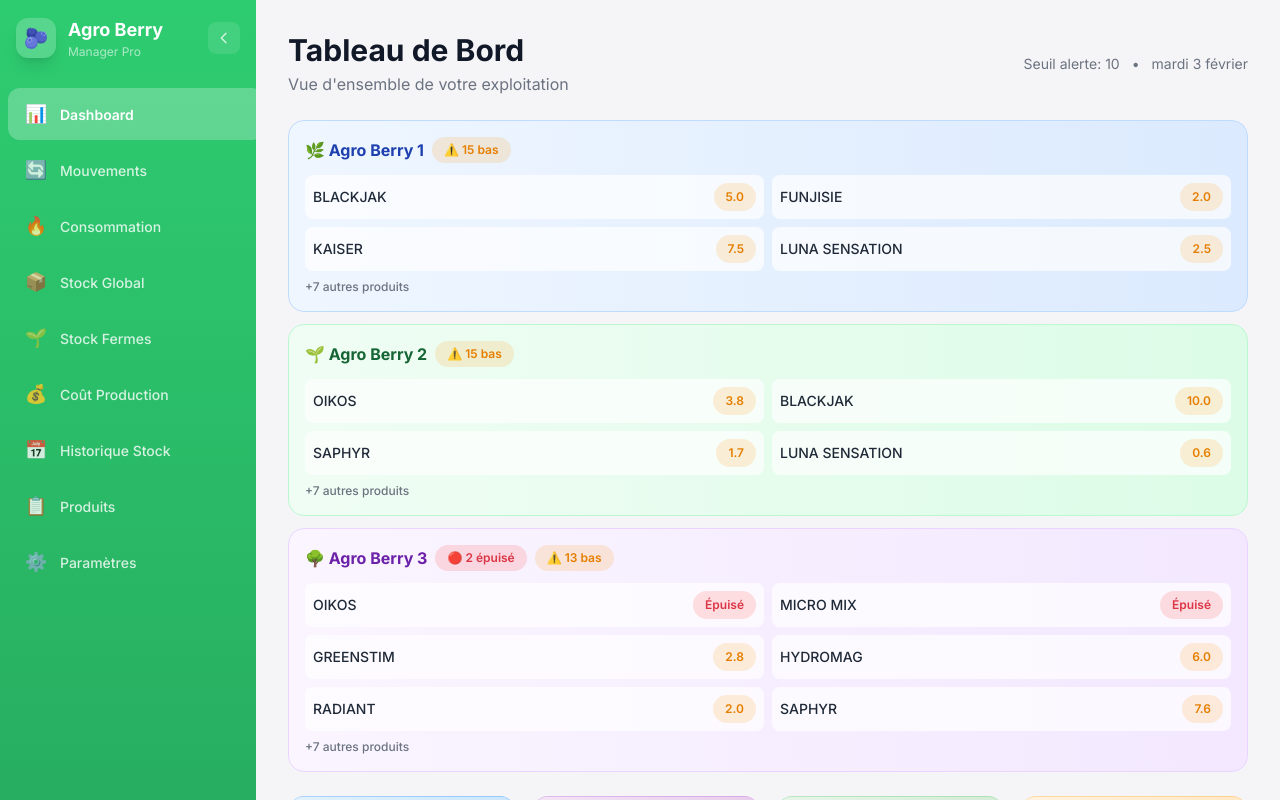
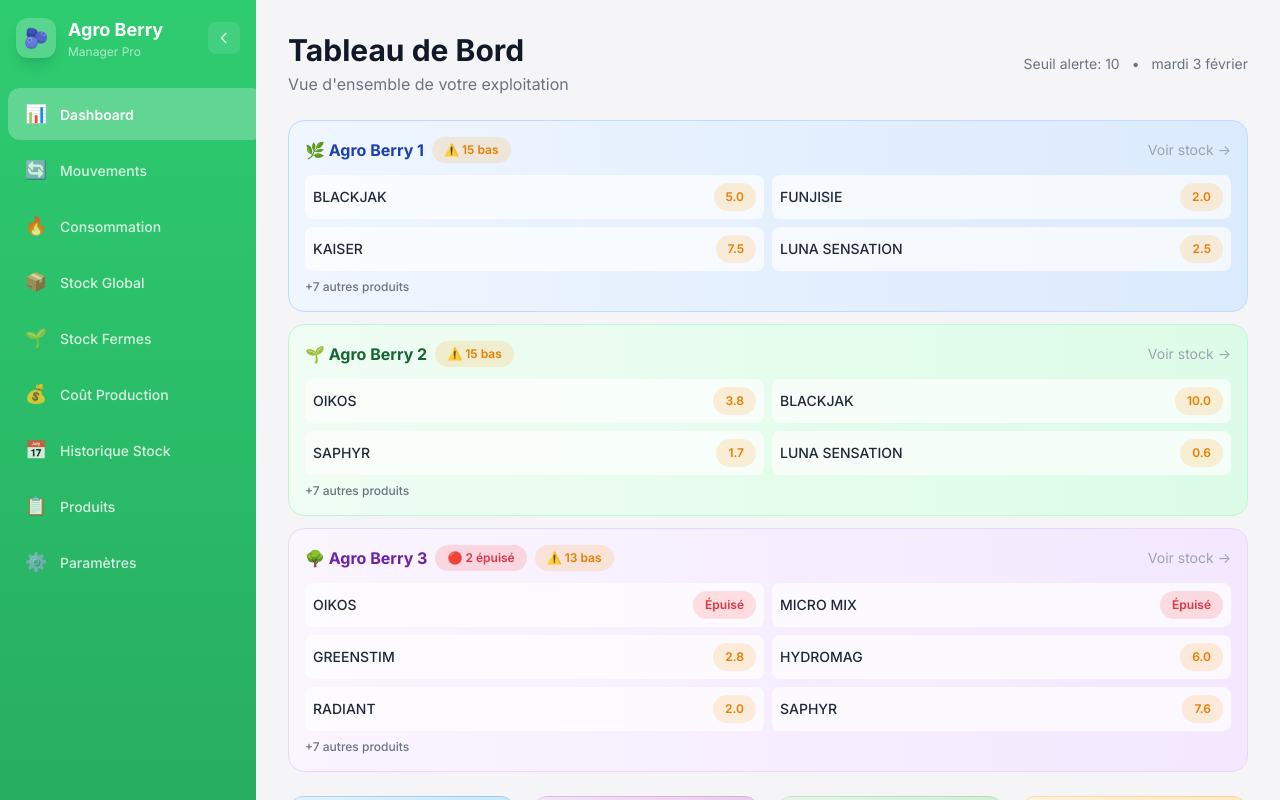
Before and after one commit to ahmedechennoufi/agro-berry-manager, a React (Vite) app: page / in a window 1280 px wide. Built offline with nearby package versions, Linux system fonts and the light colour scheme.

Commit message:
v5.4 - Alert cards clickable → Stock Fermes

```diff
--- a/src/App.jsx
+++ b/src/App.jsx
@@ -92,11 +92,17 @@ function App() {
   };
 
   const readOnly = isReadOnly();
+  const [initialFarm, setInitialFarm] = useState(null);
+
+  const navigateToFarm = (farmId) => {
+    setInitialFarm(farmId);
+    setCurrentPage('farms');
+  };
 
   const contextValue = {
     products, movements, loadData, showNotif, readOnly,
     addProduct, updateProduct, deleteProduct, addMovement, updateMovement, deleteMovement,
-    setPage: setCurrentPage
+    setPage: setCurrentPage, initialFarm, setInitialFarm, navigateToFarm
   };
 
   const renderPage = () => {
--- a/src/pages/Dashboard.jsx
+++ b/src/pages/Dashboard.jsx
@@ -9,7 +9,7 @@ import { BarChart, Bar, XAxis, YAxis, Tooltip, ResponsiveContainer, PieChart, Pi
 const COLORS = ['#34c759', '#007aff', '#af52de'];
 
 const Dashboard = () => {
-  const { products, movements, setPage } = useApp();
+  const { products, movements, setPage, navigateToFarm } = useApp();
   const consommations = getConsommations();
   const alerts = getAlerts();
 
@@ -106,12 +106,19 @@ const Dashboard = () => {
             };
             const c = farmColors[farm];
 
+            const farmIdMap = { AB1: 'AGRO BERRY 1', AB2: 'AGRO BERRY 2', AB3: 'AGRO BERRY 3' };
+
             return (
-              <div key={farm} className={`p-4 rounded-2xl bg-gradient-to-r ${c.bg} border ${c.border}`}>
+              <div
+                key={farm}
+                className={`p-4 rounded-2xl bg-gradient-to-r ${c.bg} border ${c.border} cursor-pointer hover:shadow-lg hover:scale-[1.005] transition-all`}
+                onClick={() => navigateToFarm(farmIdMap[farm])}
+              >
                 <div className="flex items-center gap-2 mb-3">
                   <h3 className={`font-bold ${c.title}`}>{c.label}</h3>
                   {farmCritical.length > 0 && <Badge color="red">🔴 {farmCritical.length} épuisé</Badge>}
                   {farmWarning.length > 0 && <Badge color="orange">⚠️ {farmWarning.length} bas</Badge>}
+                  <span className="ml-auto text-sm text-gray-400">Voir stock →</span>
                 </div>
                 <div className="grid grid-cols-1 md:grid-cols-2 gap-2">
                   {farmCritical.slice(0, 4).map(a => (
--- a/src/pages/Farms.jsx
+++ b/src/pages/Farms.jsx
@@ -1,15 +1,28 @@
-import React, { useState, useMemo } from 'react';
+import React, { useState, useMemo, useEffect } from 'react';
+import { useApp } from '../App';
 import { Card, Button, Input, Select, StatCard, EmptyState, Badge } from '../components/UI';
 import { FARMS, CATEGORIES } from '../lib/constants';
 import { fmt, fmtMoney, downloadExcel } from '../lib/utils';
 import { calculateFarmStock, getAveragePrice } from '../lib/store';
 
 const Farms = () => {
+  const { initialFarm, setInitialFarm } = useApp();
   const [selectedFarm, setSelectedFarm] = useState(null);
   const [search, setSearch] = useState('');
   const [filterCategory, setFilterCategory] = useState('ALL');
   const [sortBy, setSortBy] = useState('quantity');
   const [sortOrder, setSortOrder] = useState('desc');
+
+  // Auto-select farm if navigated from Dashboard
+  useEffect(() => {
+    if (initialFarm) {
+      const farm = FARMS.find(f => f.id === initialFarm);
+      if (farm) {
+        setSelectedFarm(farm);
+      }
+      setInitialFarm(null);
+    }
+  }, [initialFarm]);
 
   const farmStockData = useMemo(() => {
     if (!selectedFarm) return [];
```
Also changed, not shown: 3 other files (tests, documents, lock files or other folders).
